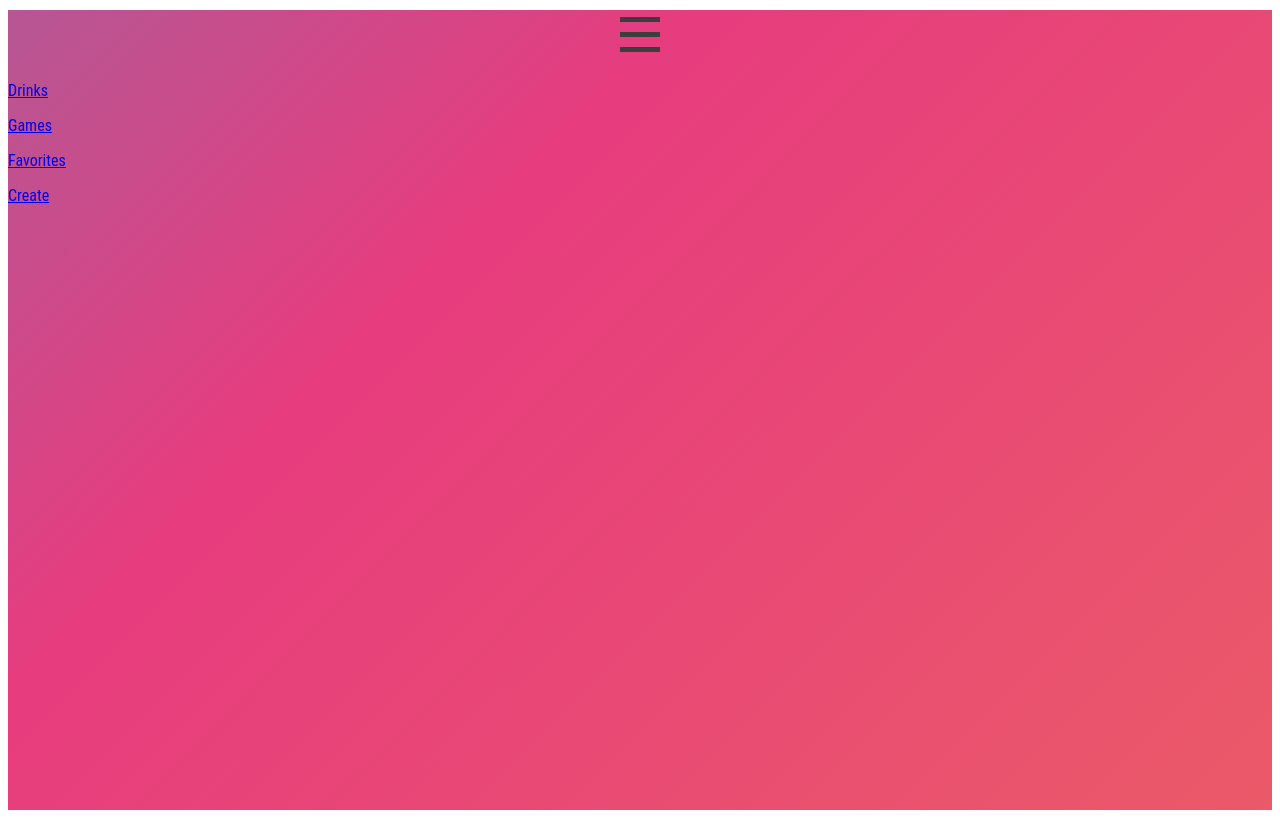
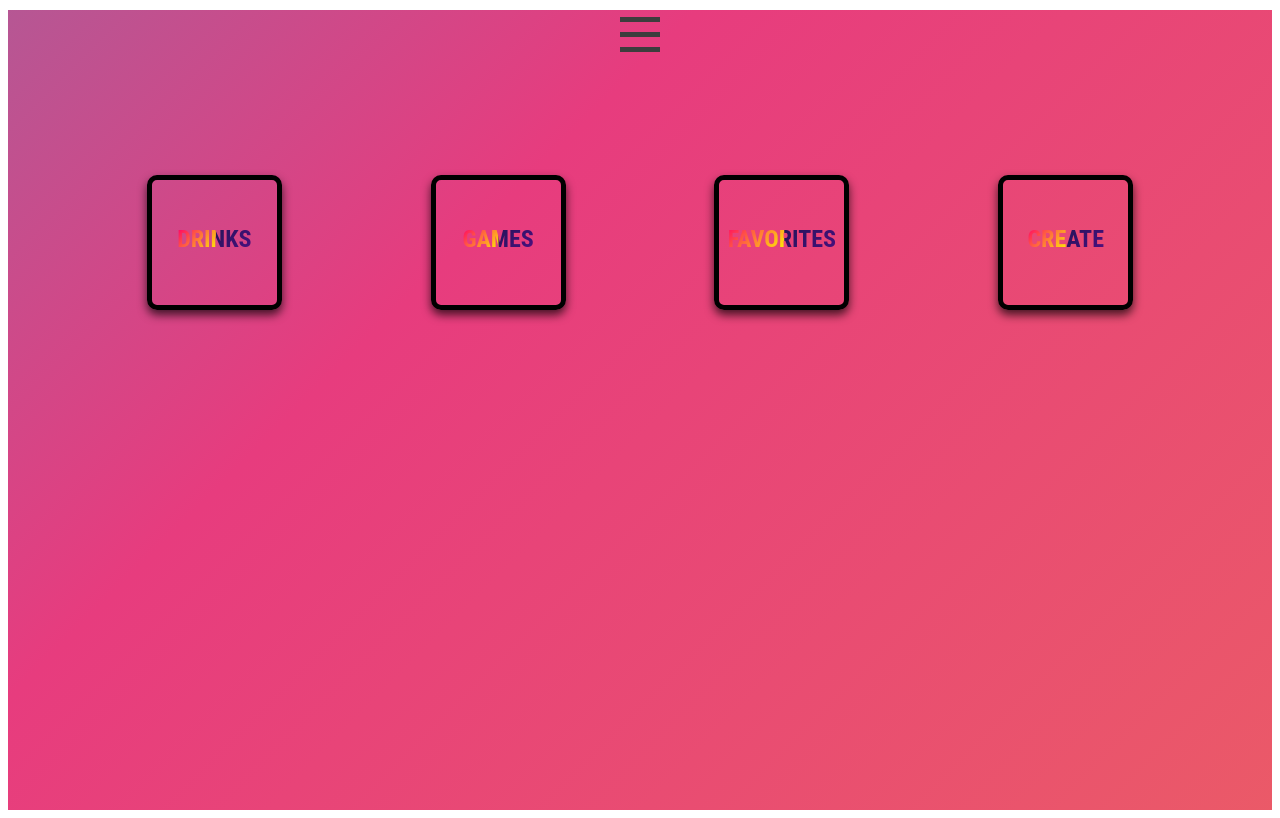
Before and after one commit to RakinBhuiyan1997/NightIn-NightOut, a React (Create React App) app in the folder frontend/: page /nightin in a window 1280 px wide. Built offline with nearby package versions, Linux system fonts and the light colour scheme; the HTML template or start-up script is replaced by a standard one.

Commit message:
Selection for option styling complete

```diff
--- a/frontend/src/Components/NightIn.js
+++ b/frontend/src/Components/NightIn.js
@@ -6,34 +6,73 @@ const NightIn = () => {
   return (
     <Container>
       <StyledLink to="/nightin/drinks">
-        <Drinks>
-          <p>Drinks</p>
-        </Drinks>
+        <Card>
+          <TitleChoice>Drinks</TitleChoice>
+        </Card>
       </StyledLink>
       <StyledLink to="/nightin/games">
-        <Games>
-          <p>Games</p>
-        </Games>
+        <Card>
+          <TitleChoice>Games</TitleChoice>
+        </Card>
       </StyledLink>
       <StyledLink to="/nightin/favorites">
-        <Favorites>
-          <p>Favorites</p>
-        </Favorites>
+        <Card>
+          <TitleChoice>Favorites</TitleChoice>
+        </Card>
       </StyledLink>
       <StyledLink to="/nightin/create">
-        <Create>
-          <p>Create</p>
-        </Create>
+        <Card>
+          <TitleChoice>Create</TitleChoice>
+        </Card>
       </StyledLink>
     </Container>
   );
 };
 
-const Container = styled.div``;
-const Drinks = styled.div``;
-const Games = styled.div``;
-const Favorites = styled.div``;
-const Create = styled.div``;
-const StyledLink = styled(Link)``;
+const Container = styled.div`
+  display: flex;
+  flex-wrap: wrap;
+  justify-content: space-evenly;
+  text-align: center;
+  margin-top: 100px;
+`;
+const Card = styled.div`
+  width: 125px;
+  height: 125px;
+  border: solid 5px black;
+  margin: 10px;
+  border-radius: 10px;
+  box-shadow: 0px 5px 10px 0px rgba(0, 0, 0, 0.7);
+`;
+const StyledLink = styled(Link)`
+  text-decoration: none;
+`;
+
+const TitleChoice = styled.h2`
+  margin-top: 45px;
+  text-transform: uppercase;
+  background-image: linear-gradient(
+    -225deg,
+    #231557 0%,
+    #44107a 29%,
+    #ff1361 67%,
+    #fff800 100%
+  );
+  background-size: auto auto;
+  background-clip: border-box;
+  background-size: 200% auto;
+  color: #fff;
+  background-clip: text;
+  text-fill-color: transparent;
+  -webkit-background-clip: text;
+  -webkit-text-fill-color: transparent;
+  animation: textclip 2s linear infinite;
+  display: inline-block;
+  @keyframes textclip {
+    to {
+      background-position: 200% center;
+    }
+  }
+`;
 
 export default NightIn;
```
